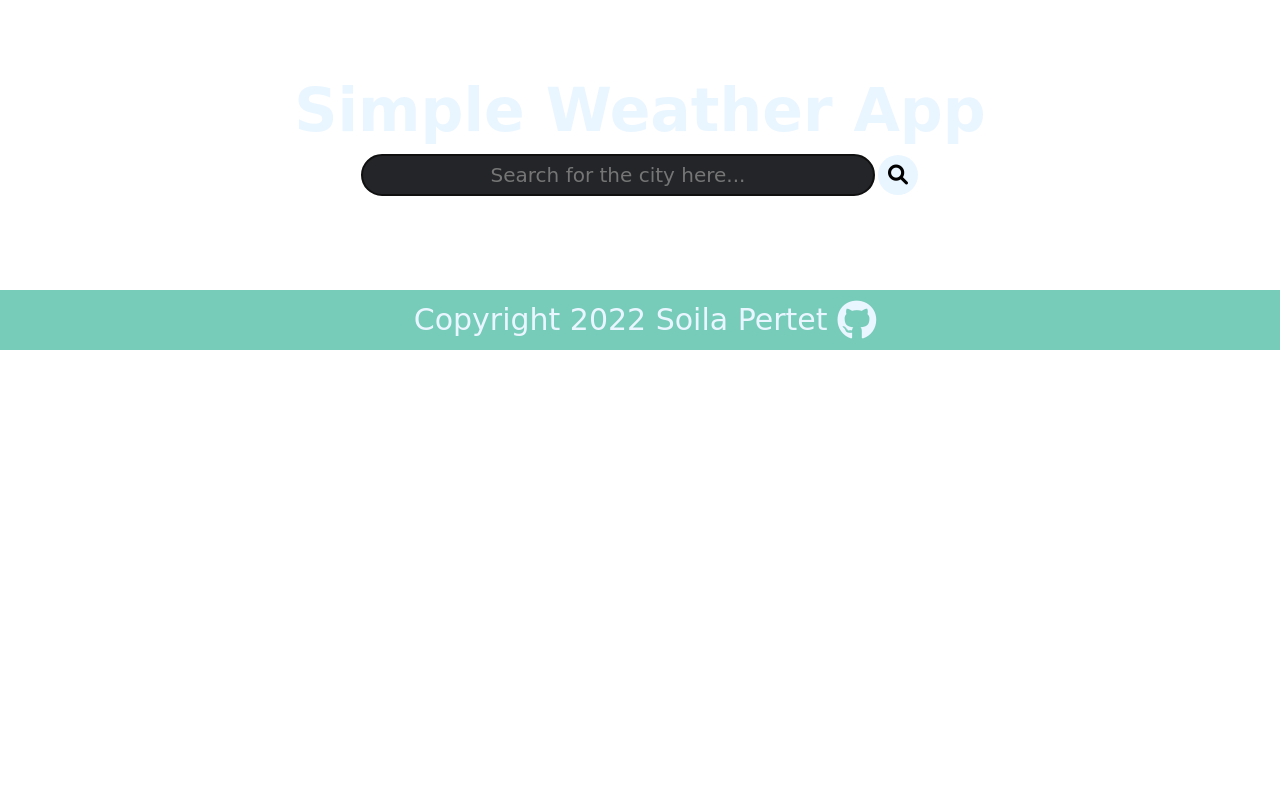
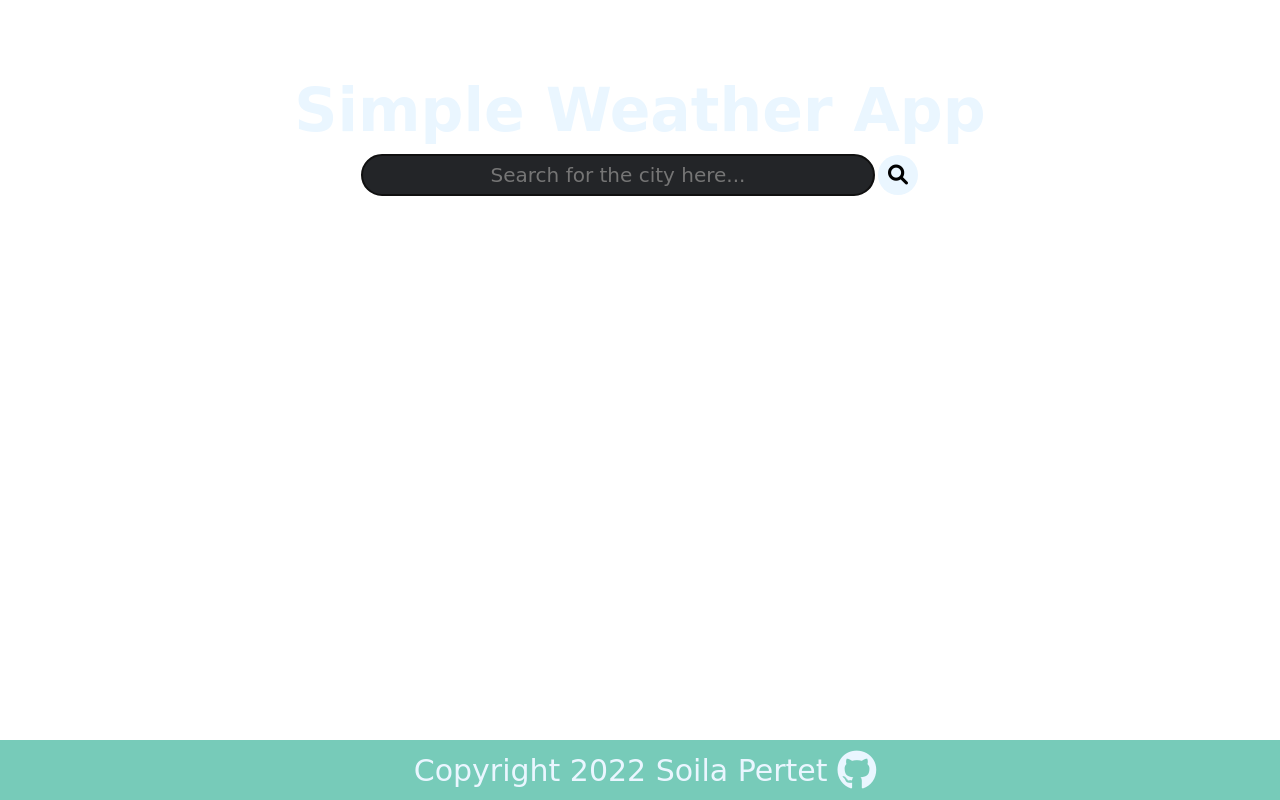
Before and after one commit to soilapertet/weather-application, a plain HTML site: page index.html in a window 1280 px wide. Drawn offline with Linux system fonts and the light colour scheme; a web font is replaced by a local one.

Commit message:
Position footer to the bottom of the webpage

```diff
--- a/css/styles.css
+++ b/css/styles.css
@@ -24,16 +24,20 @@ html {
   box-sizing: inherit;
 }
 body {
-  position: relative;
-  min-height: 100%;
-  padding-bottom: 100px;
   margin: 0;
+  padding: 0;
   background-image: url(../img/weather-minimalism.jpg);
   background-repeat: no-repeat;
   background-size: cover;
   background-attachment: fixed;
 }
-
+main {
+  position: relative;
+  min-height: 100vh;
+}
+.weather-content-wrap {
+  padding-bottom: 100px;
+}
 .weather-banner {
   display: flex;
   flex-direction: column;
--- a/index.html
+++ b/index.html
@@ -14,6 +14,7 @@
 </head>
 <body>
   <main>
+    <div class="weather-content-wrap">
       <section class="weather-banner">
         <h1 class="weather-heading">Simple Weather App</h1>
         <form class="weather-form">
@@ -25,10 +26,11 @@
         <span class="error-msg"></span>
       </section>
       <section id="cities"></section>
-  </main>
+    </div>
     <footer>
       <span class="copyright">Copyright 2022 Soila Pertet</span>
       <a href="https://github.com/soilapertet/weather-application"><i class="fa-brands fa-github"></i></a>
     </footer>
+  </main>
 </body>
 </html>
```
Lines whose indentation alone changed are shown as unchanged.
